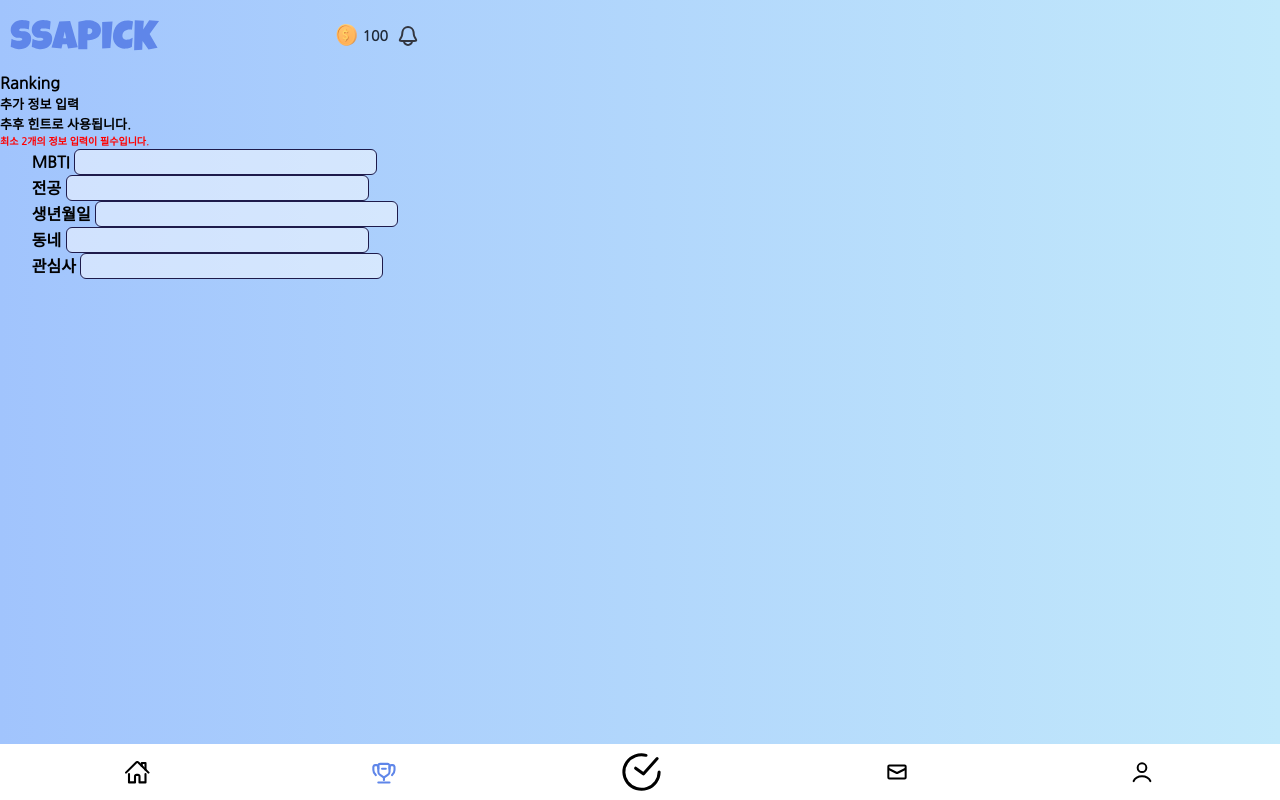
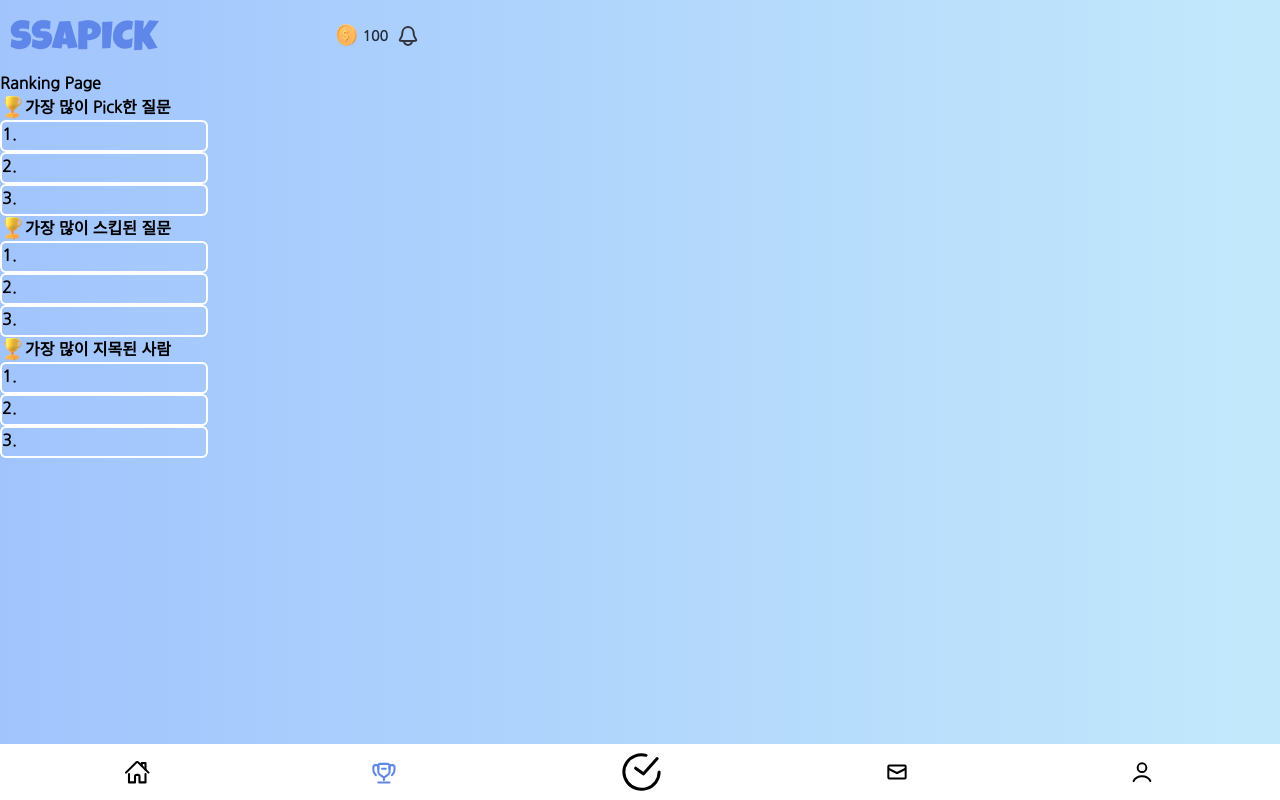
Before and after one commit to rlaehdud1002/SSAPICK, a React (Create React App) app: page /ranking in a window 1280 px wide. Shown: the top 800 px of the page. Built offline with nearby package versions, Linux system fonts and the light colour scheme.

Commit message:
[FEAT]랭킹 페이지

```diff
--- a/src/App.tsx
+++ b/src/App.tsx
@@ -1,18 +1,17 @@
 import React from 'react';
-
 import Header from './components/common/Header';
 import Footer from './components/common/Footer';
 import Login from './pages/Login';
 import UserInfo from './pages/UserInfo';
 import UserAddInfo from './pages/UserAddInfo';
-
-import { Routes, Route } from 'react-router-dom';
-
 import Home from './pages/Home';
 import Ranking from './pages/Ranking';
 import Pick from './pages/Pick';
 import Message from './pages/Message';
 import Profile from './pages/Profile';
+
+import { Routes, Route } from 'react-router-dom';
+
 
 function App() {
   return (
@@ -22,7 +21,7 @@ function App() {
           <Routes>
             <Route path="/" element={<Home />} />
             <Route path="/home" element={<Home />} />
-            <Route path="/ranking" element={<Ranking />} />
+            <Route path="/ranking" element={<Ranking isRanked={true} />} />
             <Route path="/pick" element={<Pick />} />
             <Route path="/message" element={<Message />} />
             <Route path="/profile" element={<Profile />} />
@@ -30,7 +29,7 @@ function App() {
         </div>
       {/* <Login/> */}
       {/* <UserInfo/> */}
-      <UserAddInfo/>
+      {/* <UserAddInfo/> */}
       <div className="flex flex-col min-h-screen">
         <Footer />
       </div>
--- a/src/components/Group.tsx
+++ /dev/null
@@ -1,9 +0,0 @@
-const Group = () => {
-  return (
-    <div>
-      <h1>Group</h1>
-    </div>
-  );
-};
-
-export default Group;
--- /dev/null
+++ b/src/icons/TrophyIcon.tsx
@@ -0,0 +1,18 @@
+interface TrophyIconProps {
+  width: number;
+  height: number;
+}
+
+const TrophyIcon = ({ width, height }: TrophyIconProps) => {
+  return (
+    <img
+      className="cursor-pointer"
+      width={width}
+      height={height}
+      src="/icons/trophy.png"
+      alt="trophy"
+    />
+  )
+}
+
+export default TrophyIcon
--- a/src/pages/Ranking.tsx
+++ b/src/pages/Ranking.tsx
@@ -1,8 +1,41 @@
-const Ranking = () => {
+import TrophyIcon from "../icons/TrophyIcon";
+
+interface RankingProps {
+  isRanked: boolean;
+}
+
+const Ranking = ({isRanked}:RankingProps) => {
   return (
+      isRanked ?
     <div>
-      <h1>Ranking</h1>
-    </div>
+
+      <h1>Ranking Page</h1>
+      <div className="flex">
+        <TrophyIcon width={25} height={25} />
+        <h2>가장 많이 Pick한 질문</h2>
+      </div>
+      <div className="w-52 h-8 border-2 border-white rounded-md " >1. {}</div>
+      <div className="w-52 h-8 border-2 border-white rounded-md " >2. {}</div>
+      <div className="w-52 h-8 border-2 border-white rounded-md" >3. {}</div>
+      <div className="flex">
+        <TrophyIcon width={25} height={25} />
+        <h2>가장 많이 스킵된 질문</h2>
+      </div>
+      <div className="w-52 h-8 border-2 border-white rounded-md " >1. {}</div>
+      <div className="w-52 h-8 border-2 border-white rounded-md " >2. {}</div>
+      <div className="w-52 h-8 border-2 border-white rounded-md " >3. {}</div>
+      <div className="flex">
+        <TrophyIcon width={25} height={25} />
+        <h2>가장 많이 지목된 사람</h2>
+      </div>
+      <div className="w-52 h-8 border-2 border-white rounded-md " >1. {}</div>
+      <div className="w-52 h-8 border-2 border-white rounded-md " >2. {}</div>
+      <div className="w-52 h-8 border-2 border-white rounded-md " >3. {}</div>
+      </div>
+      :
+      <div> 랭킹을 위한 정보가 부족합니다.</div>
+
+
   );
 };
 
--- a/src/pages/UserAddInfo.tsx
+++ b/src/pages/UserAddInfo.tsx
@@ -25,6 +25,9 @@ const UserAddInfo = () => {
                 <label htmlFor="hobby">관심사 </label>
                 <input className="rounded-md bg-white/50 border border-indigo-950" type="text" name="hobby"/>
             </div>
+            <div>
+                <button type="button" className="text-white bg-blue-500 font-medium rounded-lg text-sm px-5 py-2.5 " >완료</button>
+            </div>
         </div>
     </div>
     </div>
--- a/src/pages/UserInfo.tsx
+++ b/src/pages/UserInfo.tsx
@@ -44,6 +44,9 @@ const UserInfo = () =>{
                 <option value="fifth">5반</option>
             </select>
             </div>
+            <div>
+                <button type="button" className="text-white bg-blue-500 font-medium rounded-lg text-sm px-5 py-2.5 ">다음</button>
+            </div>
         </div>
     </form>
 }
```
Also changed, not shown: public/icons/Trophy.png (added).
